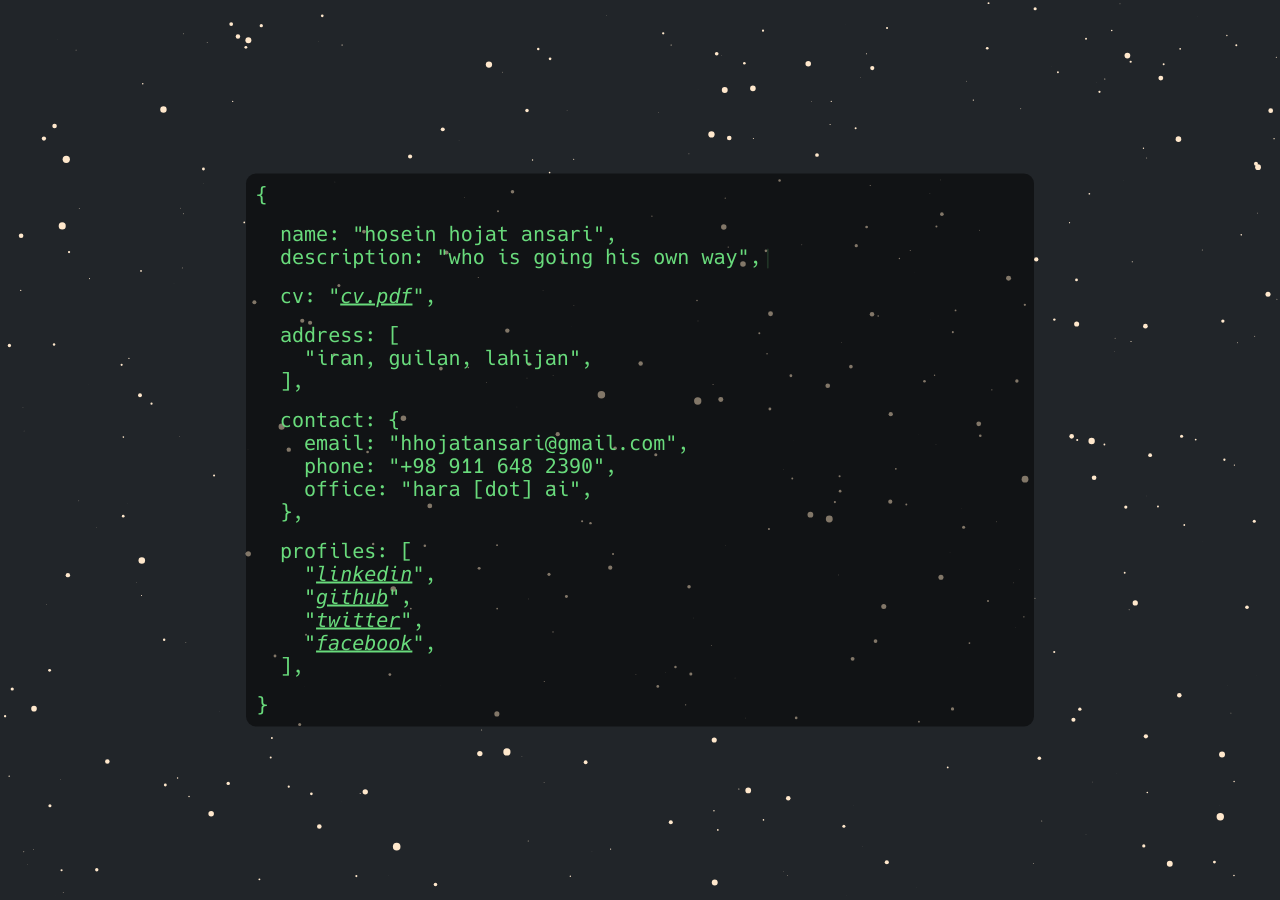
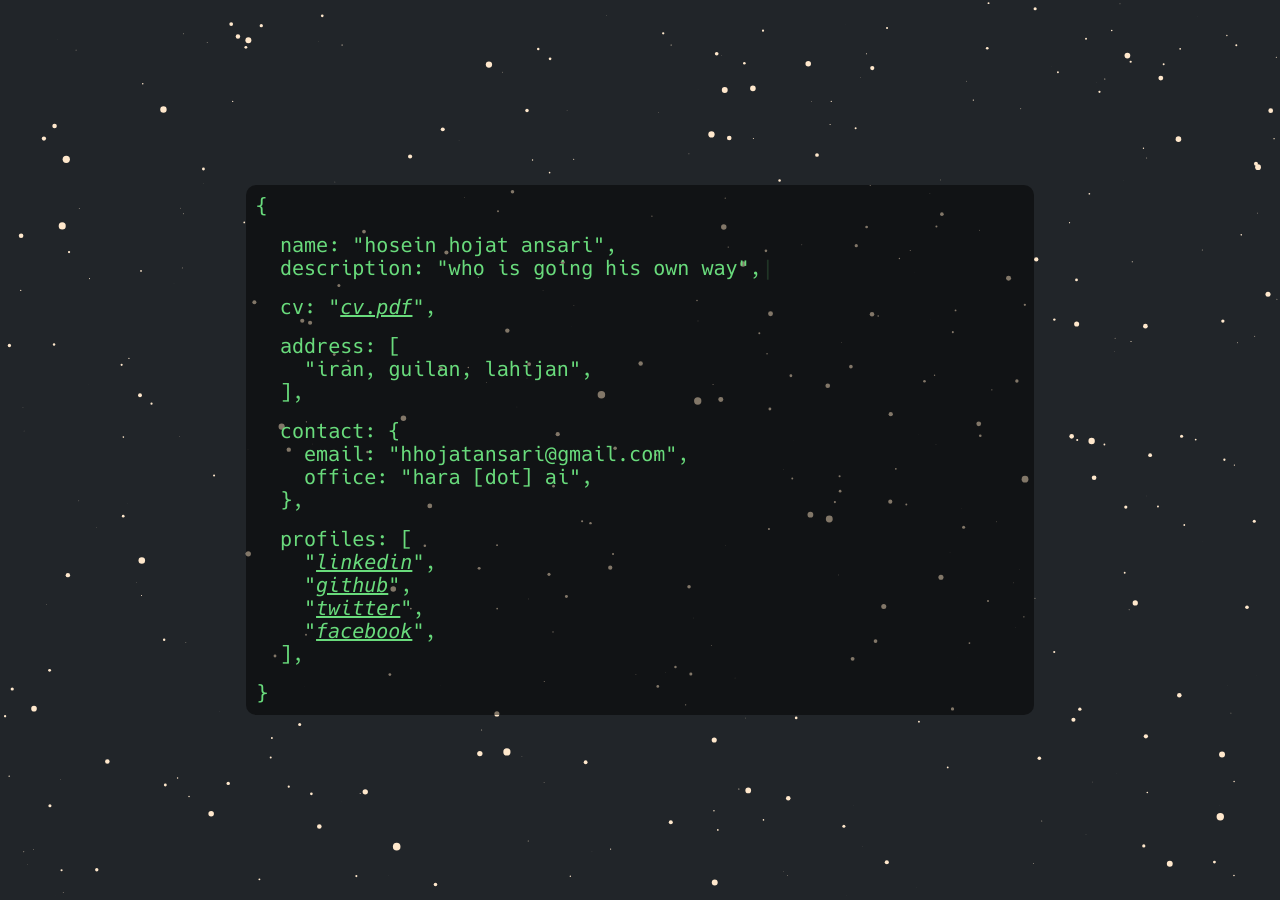
Before and after one commit to hhojatansari/hhojatansari.github.io, a Jekyll site: the page built from index.md, in a window 1280 px wide. Built offline with Jekyll 4.4.1, drawn with Linux system fonts in a browser that asks for light colours.

Commit message:
Update _config.yml

```diff
--- a/_config.yml
+++ b/_config.yml
@@ -18,7 +18,6 @@ json:
     - Iran, Guilan, Lahijan
   contact:
     email: hhojatansari@gmail.com
-    phone: +98 911 648 2390
     office: hara [dot] ai
   profiles:
     linkedin: https://www.linkedin.com/in/hhojatansari
```
